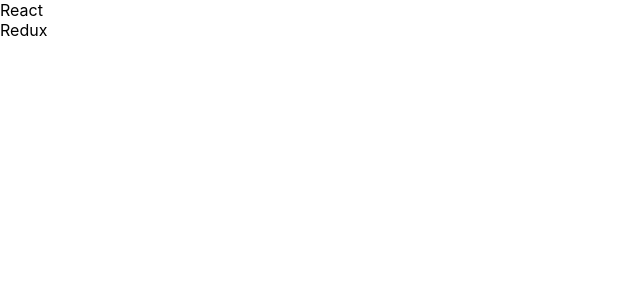
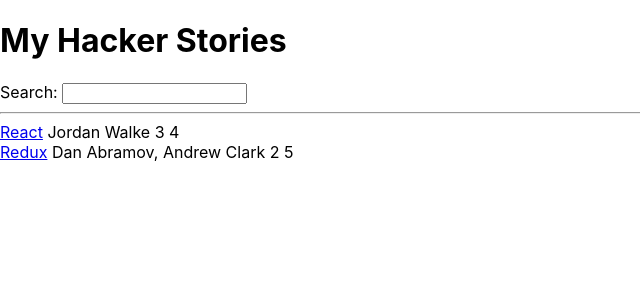
Before and after one commit to darren-stoll/TRRR-hacker-stories, a React (Create React App) app: page / in a window 1280 px wide. Shown: the top 300 px of the page, without its empty margins (0-640 px from the left). Built offline with nearby package versions, Linux system fonts and the light colour scheme.

Commit message:
Lists in React

```diff
--- a/src/App.js
+++ b/src/App.js
@@ -31,21 +31,45 @@ import React from 'react';
 
 const list = [
   {
-    title: "React",
-    url: "https://reactjs.org/"
+    title: 'React',
+    url: 'https://reactjs.org/',
+    author: 'Jordan Walke',
+    num_comments: 3,
+    points: 4,
+    objectID: 0,
   },
   {
-    title: "Redux",
-    url: "https://redux.js.org"
-  }
+    title: 'Redux',
+    url: 'https://redux.js.org/',
+    author: 'Dan Abramov, Andrew Clark',
+    num_comments: 2,
+    points: 5,
+    objectID: 1,
+  },
 ]
 
 function App() {
 
   return (
     <div>
+      <h1>My Hacker Stories</h1>
+
+      <label htmlFor="search">Search: </label>
+      <input id="search" type="text" />
+
+      <hr />
+
       {list.map((item) => {
-        return <div>{item.title}</div>;
+        return (
+          <div key={item.objectID}>
+            <span>
+              <a href={item.url}>{item.title}</a>
+            </span>
+            <span> {item.author} </span>
+            <span>{item.num_comments} </span>
+            <span>{item.points}</span>
+          </div>
+        );
       })}
     </div>
   );
```
